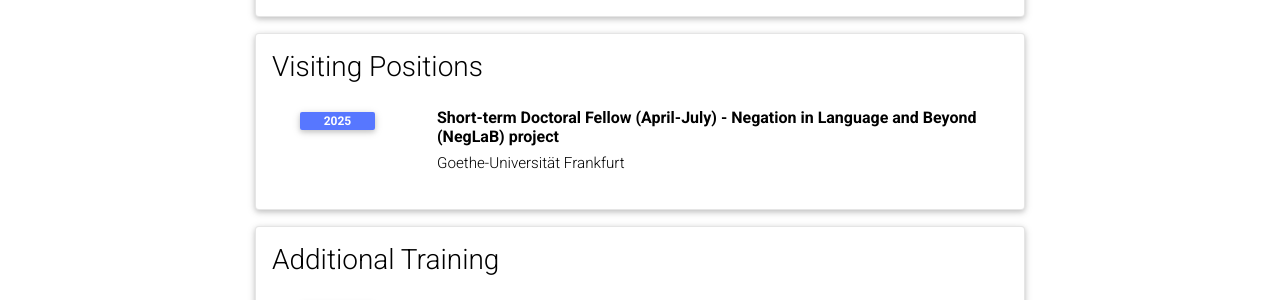
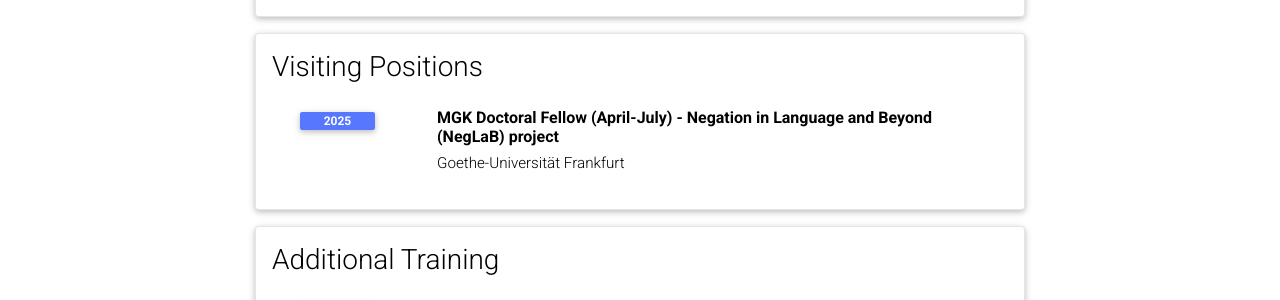
Before and after one commit to nuria-bosch/nuria-bosch.github.io, a Jekyll site: the page built from _pages/cv.md, in a window 1280 px wide and 900 px high, scrolled down 574 px. Shown: the part 152-452 px from the top of the window. Built offline with Jekyll 4.4.1, drawn with Linux system fonts in a browser that asks for light colours; comment, search, counter and statistics services are not loaded; a style sheet for code colours, icons or effects is not loaded.

Commit message:
Update cv.yml

```diff
--- a/_data/cv.yml
+++ b/_data/cv.yml
@@ -25,7 +25,7 @@
 - title: Visiting Positions
   type: time_table
   contents:
-    - title: Short-term Doctoral Fellow (April-July) - Negation in Language and Beyond (NegLaB) project
+    - title: MGK Doctoral Fellow (April-July) - Negation in Language and Beyond (NegLaB) project
       institution: Goethe-Universität Frankfurt
       year: 2025
 
```
